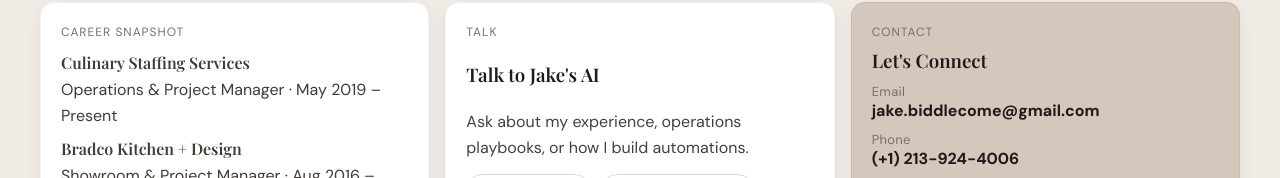
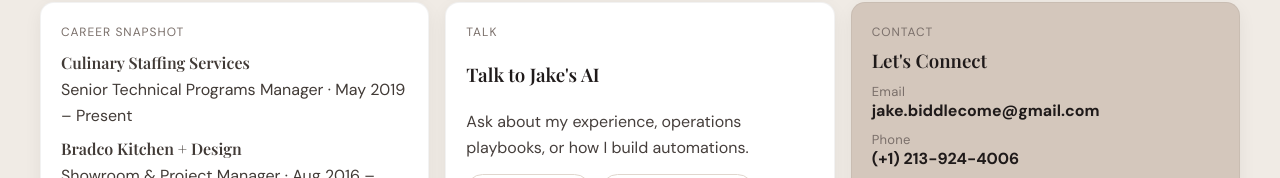
Before and after one commit to JBiddlecome/personal-website, a website: page index.html in a window 1280 px wide. Shown: the part 1668-1846 px from the top of the page. Drawn offline with nearby package versions, Linux system fonts and the light colour scheme.

Commit message:
Update career snapshot title

```diff
--- a/index.html
+++ b/index.html
@@ -142,7 +142,7 @@
       <ul class="timeline">
         <li>
           <h4>Culinary Staffing Services</h4>
-          <p>Operations & Project Manager · May 2019 – Present</p>
+          <p>Senior Technical Programs Manager · May 2019 – Present</p>
         </li>
         <li>
           <h4>Bradco Kitchen + Design</h4>
```
